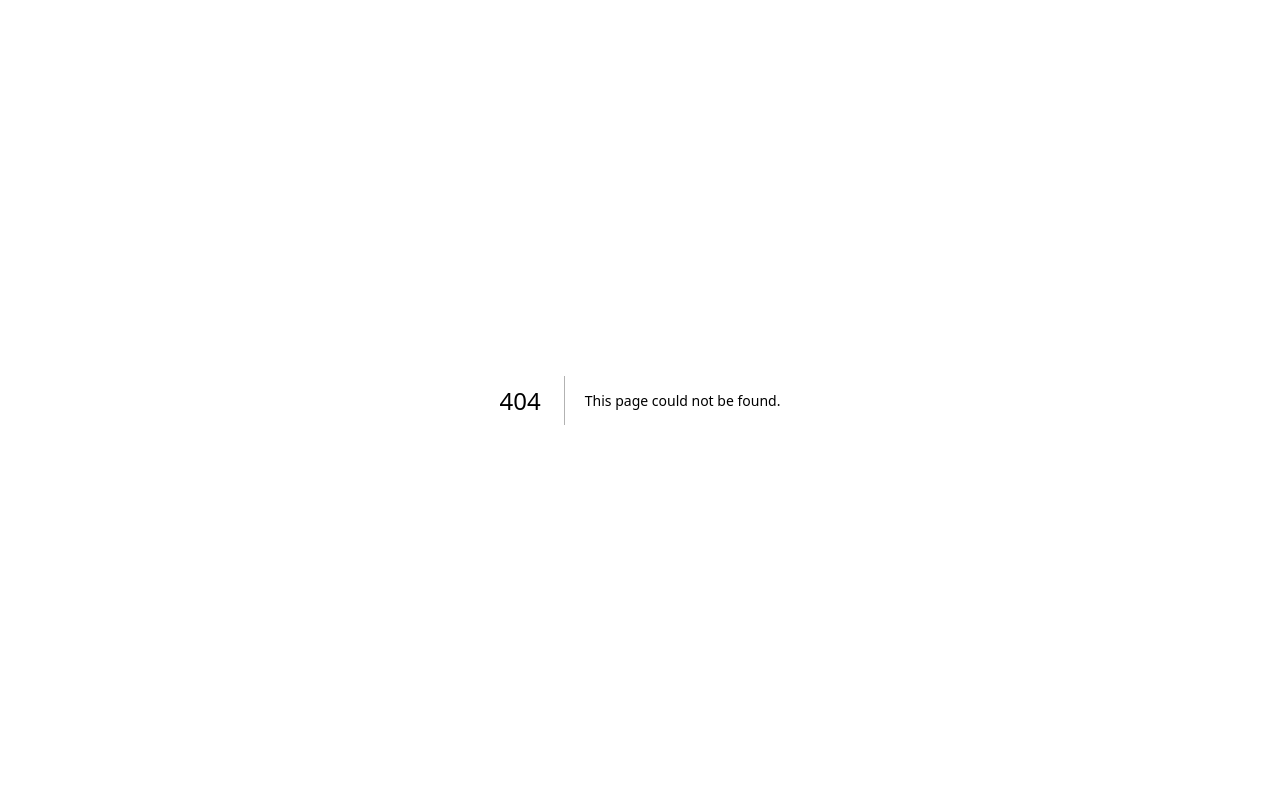
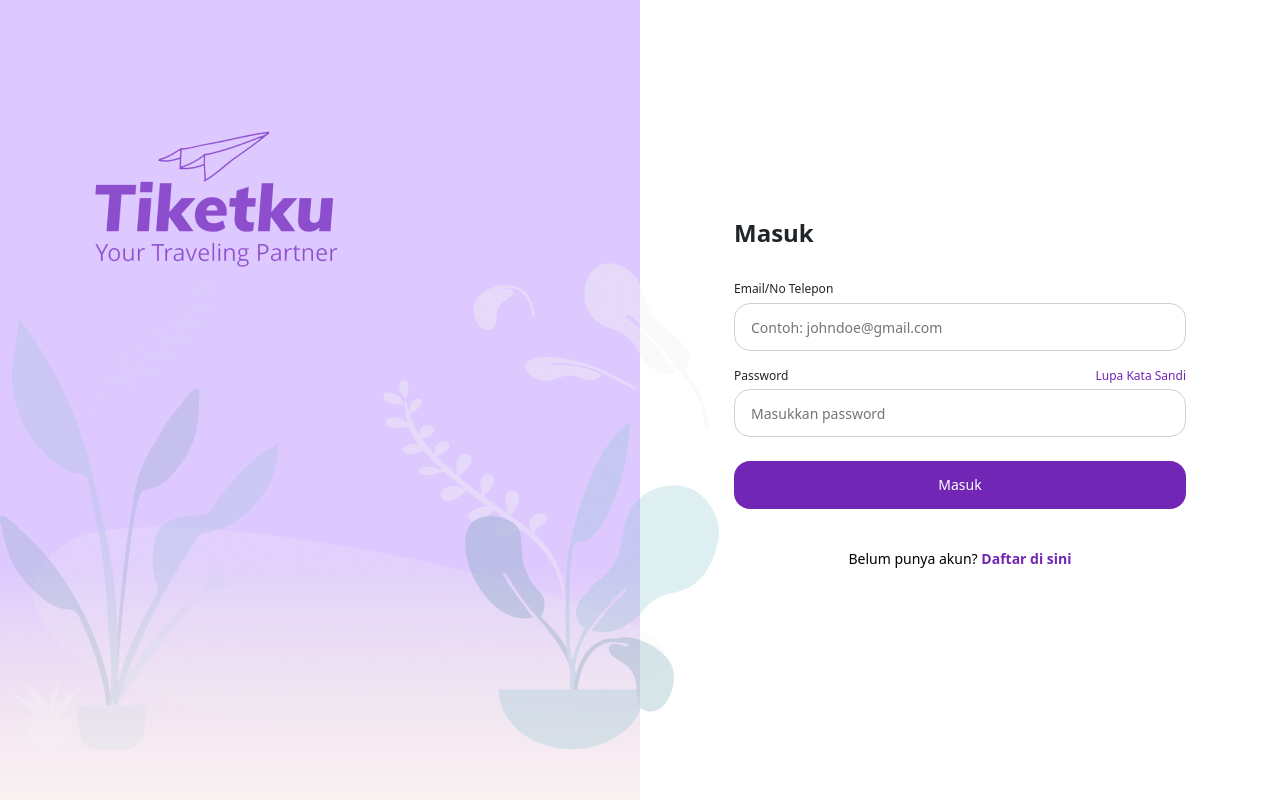
Before and after one commit to yovitazahra/Flynar-UI, a Next.js app: page /auth/Register in a window 1280 px wide. Before the commit this address had no page. Built offline with nearby package versions, Linux system fonts and the light colour scheme.

Commit message:
membuat page register

```diff
--- /dev/null
+++ b/src/pages/auth/Register/index.tsx
@@ -0,0 +1,88 @@
+import type { ReactElement } from 'react'
+import 'bootstrap/dist/css/bootstrap.css'
+
+function Login (): ReactElement {
+  return (
+    <div>
+      <div className='d-flex'>
+        <div className='position-position-relative' style={{ width: '50%', height: '100vh', backgroundImage: 'url("/Assets/bgLogin.png")' }}>
+          <img src='/Assets/logoTiketku.png' alt='' className='position-absolute' style={{ width: '264px', height: '146px', top: '130px', left: '85px' }} />
+          <img src='/Assets/bgFlower.png' alt='' className='position-absolute' style={{ width: '719px', height: '498px', bottom: '50px' }} />
+        </div>
+        <div className='d-flex align-items-center justify-content-center' style={{ width: '50%', height: '100vh' }}>
+          <div>
+            <form action='' style={{ width: '452px', height: 'fit-content' }}>
+              <h5 style={{ fontWeight: '700', fontSize: '24px', lineHeight: '36px', marginBottom: '24px' }}>Masuk</h5>
+              <div className='email' style={{ marginBottom: '16px' }}>
+                <div className='mb-1'>
+                  <label htmlFor='' style={{ fontWeight: '400', fontSize: '12px', lineHeight: '18px' }}>
+                      Email/No Telepon
+                  </label>
+                </div>
+                <input
+                  type='text'
+                  placeholder='Contoh: johndoe@gmail.com'
+                  className='formEmail'
+                  style={{
+                    width: '452px',
+                    height: '48px',
+                    fontWeight: '400',
+                    fontSize: '14px',
+                    lineHeight: '20px',
+                    color: '#8A8A8A',
+                    padding: '12px 16px',
+                    outline: 'none',
+                    border: '1px solid #D0D0D0',
+                    borderRadius: '16px'
+                  }}
+                />
+              </div>
+              <div className='pass' style={{ marginBottom: '24px' }}>
+                <div className='d-flex mb-1 justify-content-between'>
+                  <label htmlFor='' style={{ fontWeight: '400', fontSize: '12px', lineHeight: '18px' }}>
+                      Password
+                  </label>
+                  <a href='auth/ForgotPassword' style={{ fontWeight: '500', fontSize: '12px', lineHeight: '18px', color: '#7126B5', textDecoration: 'none' }}>
+                      Lupa Kata Sandi
+                  </a>
+                </div>
+                <input
+                  type='password'
+                  placeholder='Masukkan password'
+                  className='formPass'
+                  style={{ width: '452px', height: '48px', fontWeight: '400', fontSize: '14px', lineHeight: '20px', padding: '12px 16px', outline: 'none', border: '1px solid #D0D0D0', borderRadius: '16px' }}
+                />
+              </div>
+              <button
+                type='submit'
+                style={{
+                  padding: '12px 24px',
+                  width: '452px',
+                  height: '48px',
+                  background: '#7126B5',
+                  borderRadius: '16px',
+                  color: '#fff',
+                  fontWeight: '500',
+                  fontSize: '14px',
+                  lineHeight: '20px',
+                  marginBottom: '40px',
+                  border: 'none'
+                }}
+              >
+                  Masuk
+              </button>
+              <p className='text-center' style={{ fontWeight: '400', fontSize: '14px', lineHeight: '20px', color: '#000' }}>
+                  Belum punya akun?{' '}
+                <a href='/auth/Signup' style={{ fontWeight: '700', fontSize: '14px', lineHeight: '20px', color: '#7126B5', textDecoration: 'none' }}>
+                    Daftar di sini
+                </a>
+              </p>
+            </form>
+          </div>
+        </div>
+      </div>
+    </div>
+  )
+}
+
+export default Login
```
